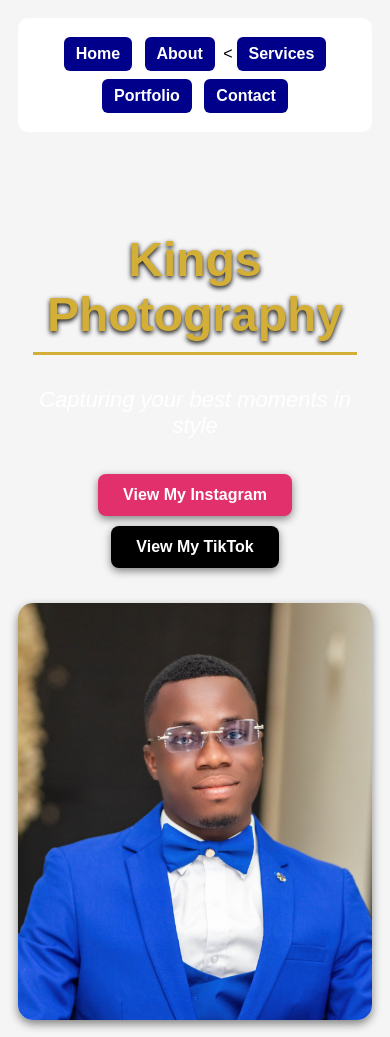
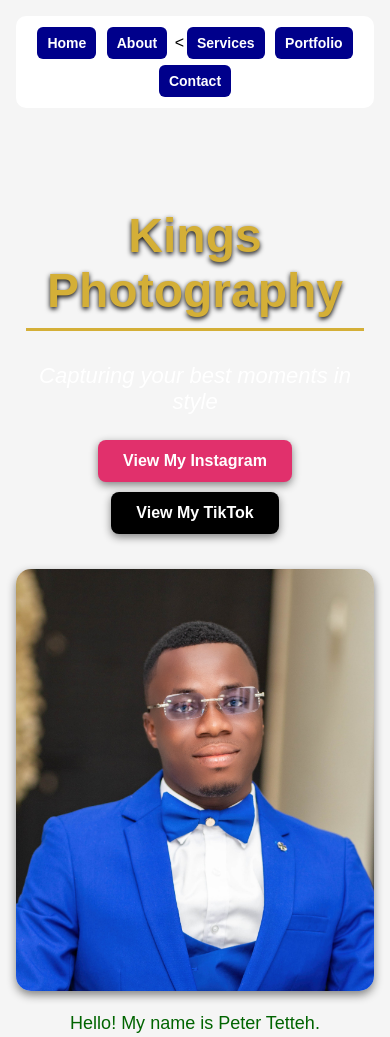
Before and after one commit to ROCK-K123/kings-photography, a plain HTML site: page index.html in a window 390 px wide. Shown: the top 1037 px of the page. Drawn offline with Linux system fonts and the light colour scheme.

Commit message:
Add files via upload

```diff
--- a/style.css
+++ b/style.css
@@ -352,3 +352,46 @@
         margin: 3px;
     }
 }
+@media (max-width: 600px) {
+    body {
+        padding: 8px;
+    }
+
+    h1 {
+        font-size: 36px;
+    }
+
+    h1 + p {
+        font-size: 19px;
+        color: white;
+        display: block;
+        visibility: visible;
+        margin-bottom: 20px;
+    }
+
+    nav {
+        padding: 8px 4px;
+    }
+
+    nav a {
+        font-size: 14px;
+        padding: 8px 10px;
+        margin: 3px;
+    }
+
+    .hero {
+        padding: 30px 10px;
+    }
+
+    .about,
+    .portfolio,
+    .contact {
+        padding: 20px 10px;
+    }
+
+    .portfolio img {
+        width: 46% !important;
+        height: 190px !important;
+        margin: 3px;
+    }
+}
```
